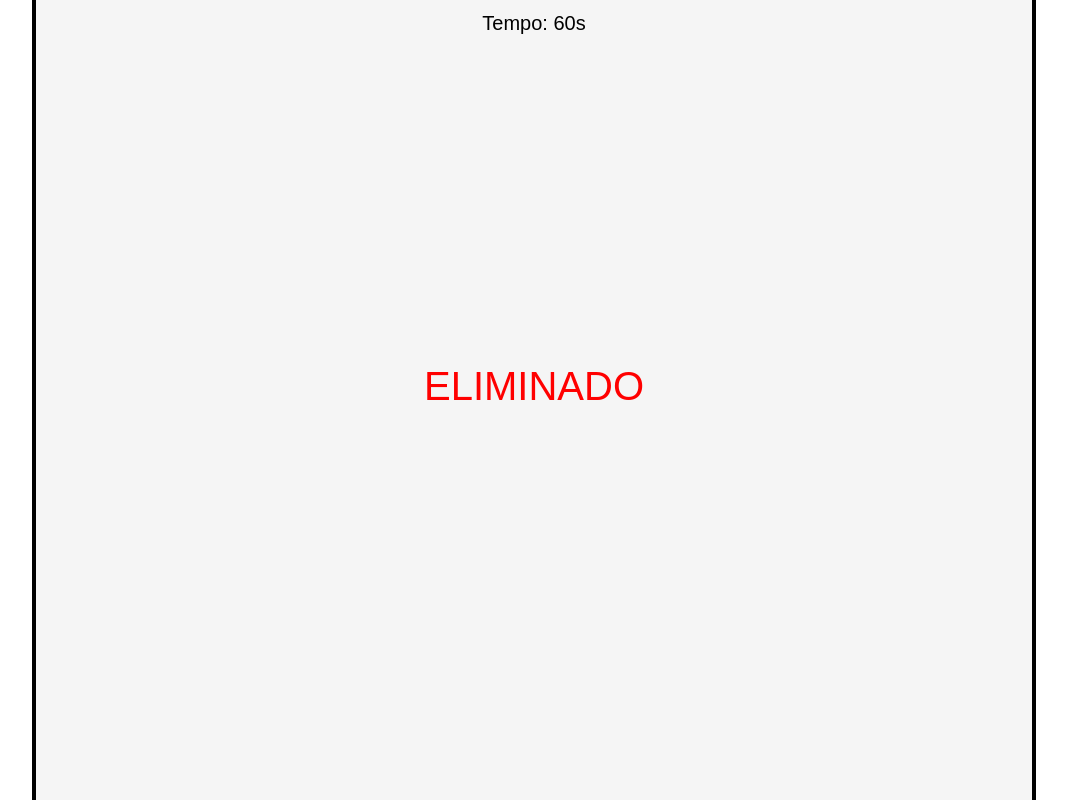
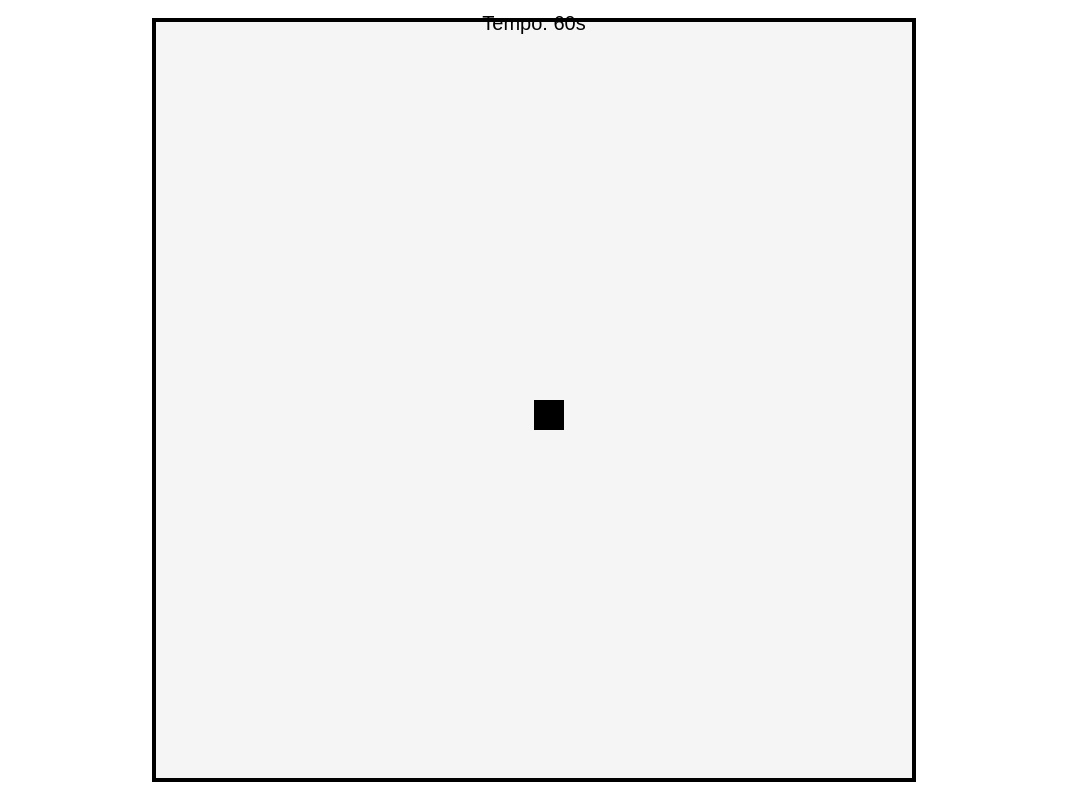
Before and after one commit to RamoLAB/meu-backend, a website: page index.html in a window 1280 px wide. Shown: the whole page, without its empty margins (106-1173 px from the left). Drawn offline with Linux system fonts and the light colour scheme.

Commit message:
Update index.html

```diff
--- a/index.html
+++ b/index.html
@@ -47,7 +47,6 @@ ws.onmessage = (event) => {
     const data = JSON.parse(event.data);
 
     if (data.type === "state") {
-
         world = data.world;
 
         stateBuffer.push({
@@ -61,7 +60,7 @@ ws.onmessage = (event) => {
     }
 };
 
-// envio de posição
+// envio
 setInterval(() => {
     if (ws.readyState !== 1) return;
     if (!alive) return;
@@ -77,6 +76,7 @@ setInterval(() => {
 // loop
 function loop() {
 
+    // movimento
     if (alive) {
         if (k.ArrowUp || k.w) p.y -= p.s;
         if (k.ArrowDown || k.s) p.y += p.s;
@@ -84,7 +84,6 @@ function loop() {
         if (k.ArrowRight || k.d) p.x += p.s;
     }
 
-    // limites tela
     p.x = Math.max(0, Math.min(c.width - 30, p.x));
     p.y = Math.max(0, Math.min(c.height - 30, p.y));
 
@@ -92,19 +91,24 @@ function loop() {
     x.fillRect(0, 0, c.width, c.height);
 
     // =====================
-    // ARENA (CENTRALIZADA)
+    // ARENA (CORRIGIDA)
     // =====================
 
-    const arenaSize = world.arena;
+    const arenaSize = Math.min(world.arena, Math.min(c.width, c.height) - 40);
 
     const ax = (c.width - arenaSize) / 2;
     const ay = (c.height - arenaSize) / 2;
 
-    // fundo arena
+    // garante spawn dentro
+    if (!alive) {
+        p.x = c.width / 2;
+        p.y = c.height / 2;
+        alive = true;
+    }
+
     x.fillStyle = "#f5f5f5";
     x.fillRect(ax, ay, arenaSize, arenaSize);
 
-    // borda
     x.strokeStyle = "#000";
     x.lineWidth = 4;
     x.strokeRect(ax, ay, arenaSize, arenaSize);
@@ -123,7 +127,7 @@ function loop() {
     }
 
     // =====================
-    // RENDER PLAYERS
+    // OUTROS PLAYERS
     // =====================
 
     const renderTime = Date.now() - RENDER_DELAY;
@@ -172,7 +176,7 @@ function loop() {
     }
 
     // =====================
-    // CRONÔMETRO GLOBAL
+    // TIMER
     // =====================
 
     const timeLeft = Math.max(0, 60 - Math.floor(world.time / 1000));
```
